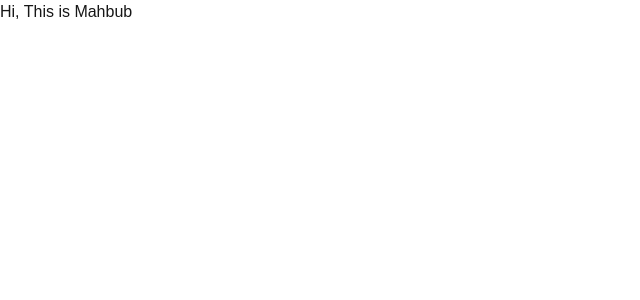
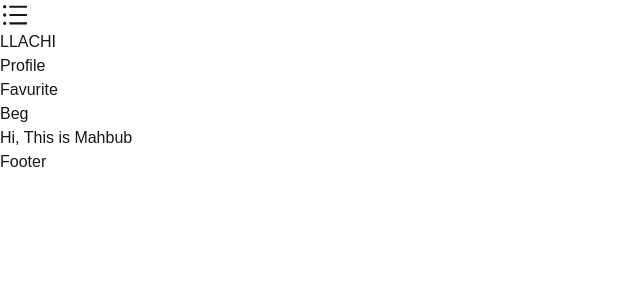
Before and after one commit to mahbub81re/ellachi, a Next.js app: page / in a window 1280 px wide. Shown: the top 300 px of the page, without its empty margins (0-640 px from the left). Built offline with nearby package versions, Linux system fonts and the light colour scheme.

Commit message:
update 1

```diff
--- a/src/app/page.tsx
+++ b/src/app/page.tsx
@@ -1,8 +1,12 @@
+import Footer from "@/components/footer";
+import Header from "@/components/header";
 
 export default function Home() {
   return (
    <div>
+    <Header/>
     Hi, This is Mahbub
+    <Footer/>
    </div>
   );
 }
--- /dev/null
+++ b/src/components/footer.tsx
@@ -0,0 +1,7 @@
+import React from 'react'
+
+export default function Footer() {
+  return (
+    <div>Footer</div>
+  )
+}
--- /dev/null
+++ b/src/components/header.tsx
@@ -0,0 +1,37 @@
+"use client"
+import React, { useState } from 'react'
+import Logo from './logo'
+import { AiOutlineBars, AiOutlineClose } from "react-icons/ai";
+import Sidebar from './sidebar';
+
+export default function Header() {
+  const [openSidebar,setOpenSidebar]= useState(false);
+  return (
+    <div className='flex flex-row justify-between'>
+        <div className='flex flex-row justify-start relative'>
+           {!openSidebar && <div className='m-1' onClick={()=>setOpenSidebar(true)}>
+              <AiOutlineBars size={30} />
+            </div>}
+            {openSidebar &&<div className='m-1 fixed right-2 top-2 z-50 text-white' onClick={()=>setOpenSidebar(!openSidebar)}>
+               <AiOutlineClose size={30}/>
+            </div>}
+            <div className='relative'  >
+             {openSidebar &&
+             <>
+              <div className=' absolute w-screen h-screen  bg-black/60 left-0   z-10' ></div>
+              <Sidebar  />
+              </>
+              }
+            </div>
+            { !openSidebar &&<Logo/>}
+        </div>
+
+        <div>
+            <div>Profile</div>
+            <div>Favurite</div>
+            <div>Beg</div>
+        </div>
+
+        </div>
+  )
+}
--- /dev/null
+++ b/src/components/logo.tsx
@@ -0,0 +1,16 @@
+import React from 'react'
+
+export default function Logo() {
+  return (
+    <div className='flex flex-row relative m-2 '>
+        <div className='flex flex-col'>
+            <div className='w-5 h-[5px] bg-[#1C2D10] mb-1'/>
+            <div className='w-5 h-[5px] bg-[#1C2D10] mb-1'/>
+            <div className='w-5 h-[5px] bg-[#1C2D10] mb-1'/>
+        </div>
+        <div className='text-3xl text-[#1C2D10] font-bold -mt-[6px] absolute left-6'>
+            LLACHI
+        </div>
+    </div>
+  )
+}
--- /dev/null
+++ b/src/components/sidebar.tsx
@@ -0,0 +1,7 @@
+import React from 'react'
+
+export default function Sidebar() {
+  return (
+    <div>SIdebar</div>
+  )
+}
```
Also changed, not shown: package.json (+6 -5 lines), src/app/beg/page.tsx (added, +8 -0 lines), src/app/product/[details].tsx (added, +8 -0 lines), src/app/products/page.tsx (added, +8 -0 lines), src/app/server/page.tsx (added, +8 -0 lines), public/elogo.png (added), 1 other file (tests, documents, lock files or other folders).
